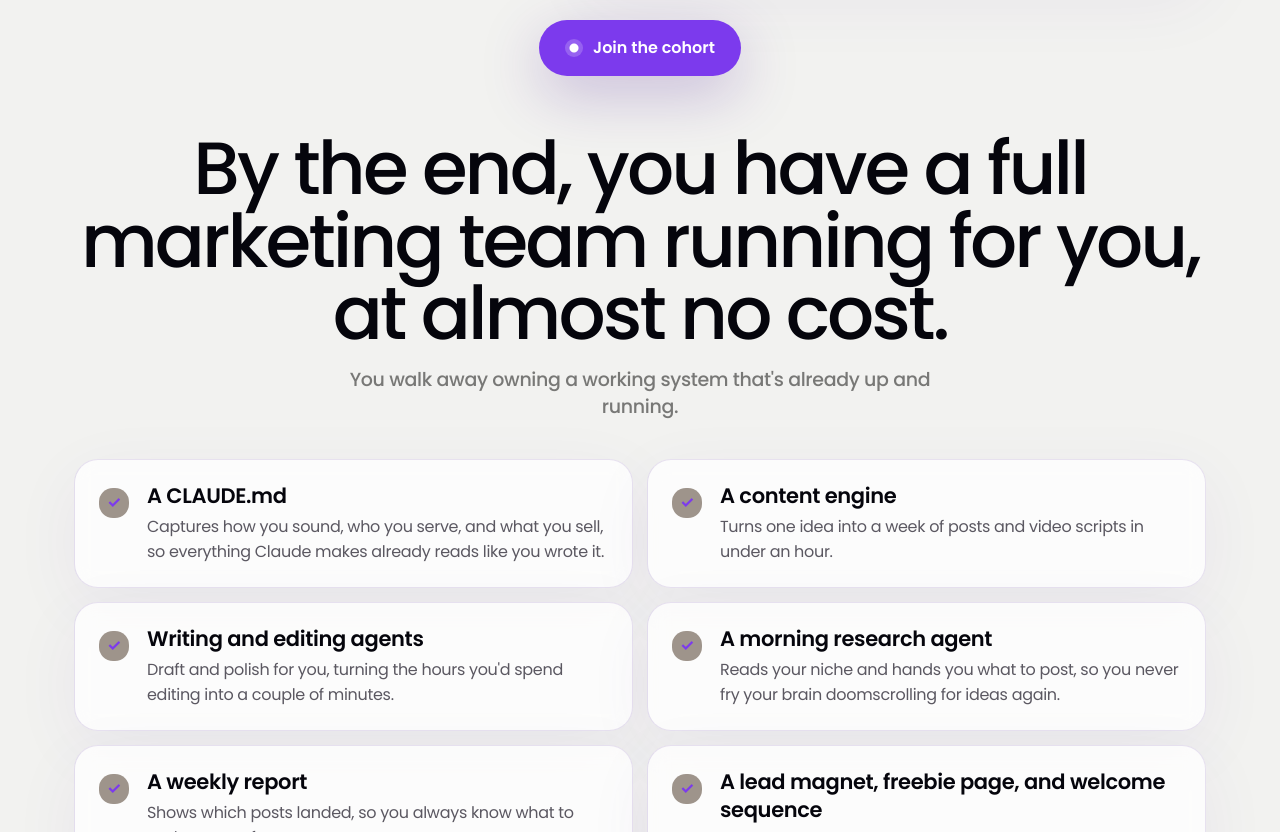
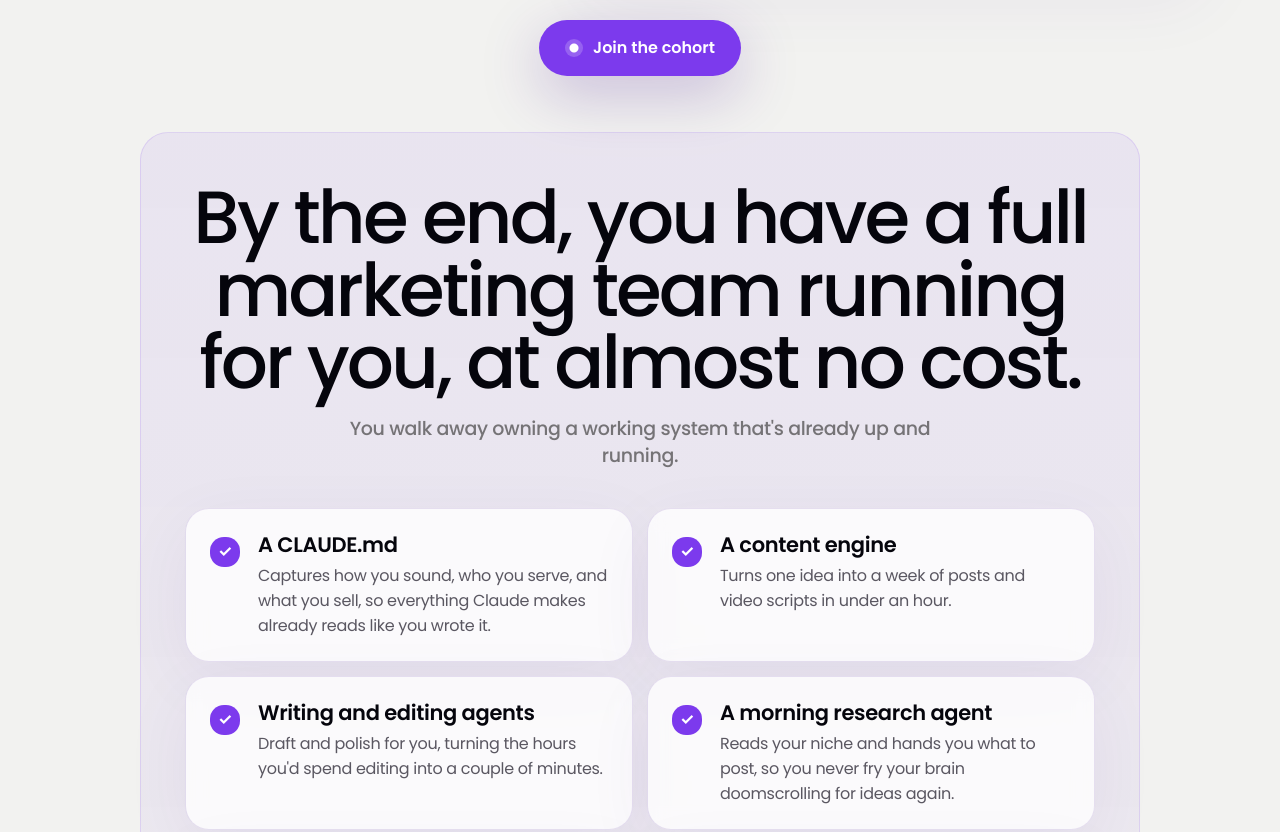
Before and after one commit to tokenmaxxer3000/claude-code-marketing-mba-live, a plain HTML site: page index.html in a window 1280 px wide. Shown: the part 7460-8292 px from the top of the page. Drawn offline with Linux system fonts and the light colour scheme; a web font is replaced by a local one.

Commit message:
Bonus/outcome section: lavender panel + purple check badges
Co-Authored-By: Claude Fable 5 <noreply@anthropic.com>

```diff
--- a/index.html
+++ b/index.html
@@ -1854,7 +1854,7 @@
       display: grid;
       place-items: center;
       color: white;
-      background: var(--taupe);
+      background: var(--amethyst);
     }
 
     .source-list strong {
@@ -3020,7 +3020,7 @@
     .source-list li::before {
       left: 24px;
       top: 28px;
-      color: var(--amethyst);
+      color: #fff;
     }
 
     .t-quote blockquote,
@@ -3052,6 +3052,19 @@
     .outcome-section {
       padding-top: 30px;
       padding-bottom: 32px;
+    }
+
+    /* soft lavender panel so the "what you get" zone reads as distinct */
+    .outcome-section > .container {
+      max-width: 1000px;
+      background: linear-gradient(180deg, rgba(124, 58, 237, 0.07), rgba(124, 58, 237, 0.03));
+      border: 1px solid rgba(124, 58, 237, 0.14);
+      border-radius: 28px;
+      padding: 48px 44px;
+    }
+
+    @media (max-width: 720px) {
+      .outcome-section > .container { padding: 32px 22px; border-radius: 22px; }
     }
 
     #proof {
```
